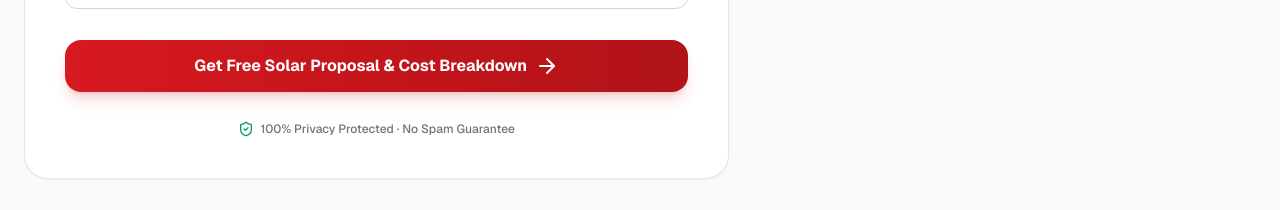
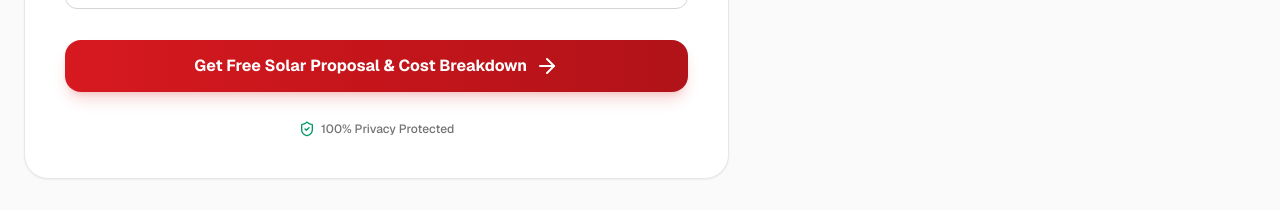
Before and after one commit to manojkarnan/ivr-energy, a Next.js app: page /contact in a window 1280 px wide. Shown: the part 1540-1750 px from the top of the page. Built offline with nearby package versions, Linux system fonts and the light colour scheme; no server answers; the database is empty.

Commit message:
style(contact): remove 'No Spam Guarantee' label

```diff
--- a/app/contact/page.js
+++ b/app/contact/page.js
@@ -531,7 +531,7 @@ export default function ContactPage() {
                 <div className="flex items-center justify-center text-[12px] text-neutral-500 pt-1">
                   <span className="flex items-center gap-1.5 font-medium">
                     <ShieldCheck className="h-4 w-4 text-emerald-600" />
-                    100% Privacy Protected · No Spam Guarantee
+                    100% Privacy Protected
                   </span>
                 </div>
               </form>
```
